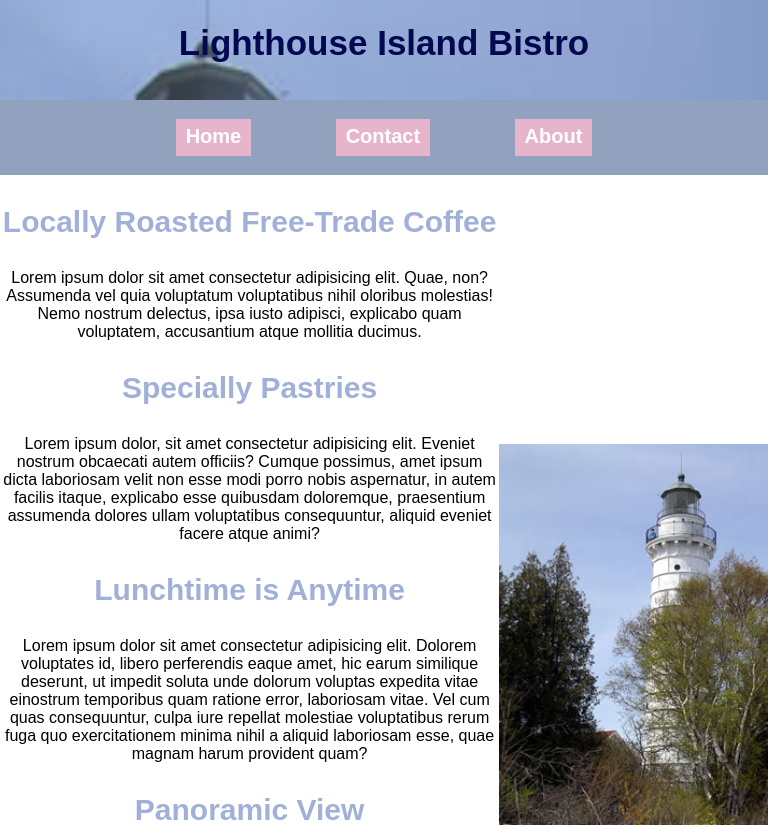
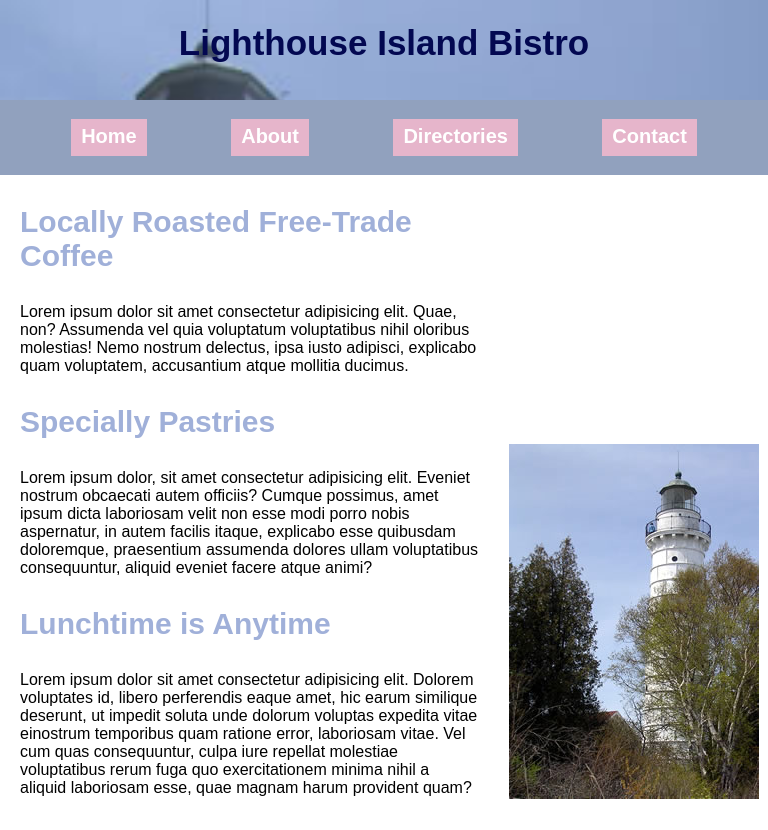
Before and after one commit to JanviDPatel/Webdevelopment_LAB_7, a plain HTML site: page index.html in a window 768 px wide. Shown: the top 830 px of the page. Drawn offline with Linux system fonts and the light colour scheme.

Commit message:
final index page

```diff
--- a/CSS/styel.css
+++ b/CSS/styel.css
@@ -69,8 +69,14 @@ li a{
 h3{
     color: #A0B0D9;
     font-size: 30px;
+    text-align: left;
+    padding-left: 20px;
 }
-
+p{
+    text-align: left;
+    padding-left: 20px;
+    margin-right: 20px;
+}
 #grid-main{
     grid-row: 2/3;
 }
@@ -142,9 +148,6 @@ footer{
         margin-top: 100%;
     }
 
-    #grid-aside img{
-        width: 100%;
-    }
 
     nav{
         height: 50px;
--- a/index.html
+++ b/index.html
@@ -19,8 +19,9 @@
             <nav>
                 <ul>
                     <li><a href="../index.html">Home</a></li>
+                    <li><a href="./index.html">About</a></li>
+                    <li><a href="./index.html">Directories</a></li>
                     <li><a href="./index.html">Contact</a></li>
-                    <li><a href="./index.html">About</a></li>
                 </ul>
             </nav>
         </div>
```
